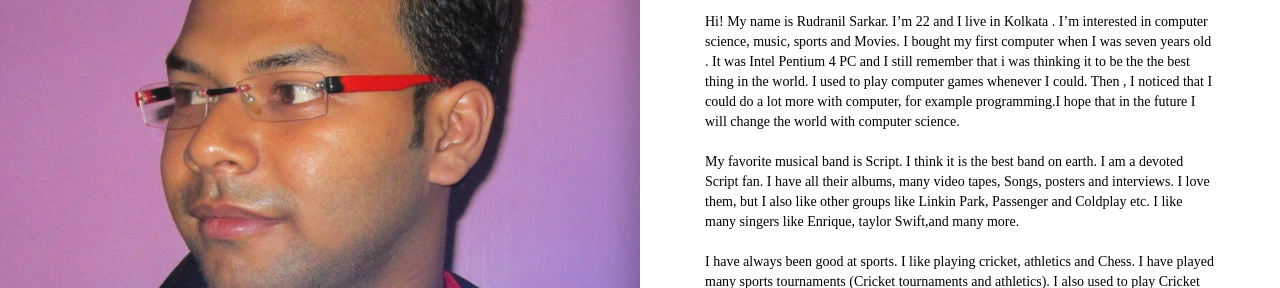
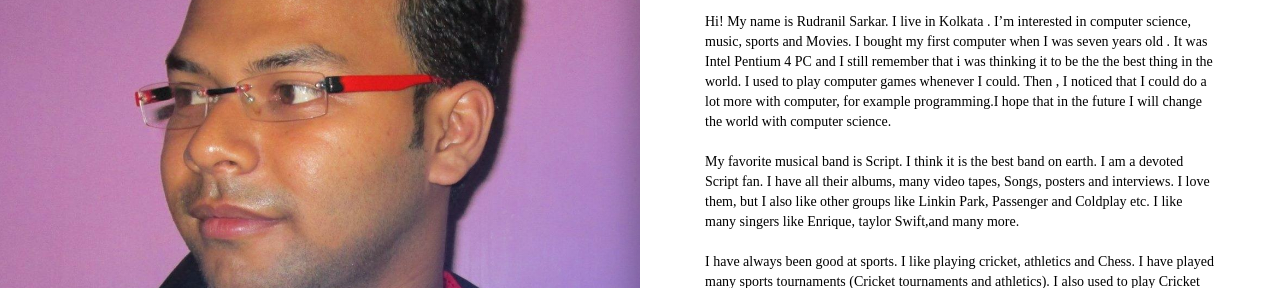
Before and after one commit to rudranil29/rudranil29.github.io, a plain HTML site: page autobiography/index.html in a window 1280 px wide. Shown: the part 154-442 px from the top of the page. Drawn offline with Linux system fonts and the light colour scheme.

Commit message:
Update index.html

```diff
--- a/autobiography/index.html
+++ b/autobiography/index.html
@@ -51,7 +51,7 @@
                 </div>
             </div>
             <div class="col-md-12">
-            <p>Hi! My name is Rudranil Sarkar. I’m 22 and I live in Kolkata . I’m interested in computer science, music, sports and Movies. I bought my first computer  when I was seven years old . It was Intel Pentium 4 PC and I still remember that i was thinking it to be the  the best thing in the world. I used to play computer games  whenever I could. Then , I noticed that I could do a lot more  with  computer, for example programming.I hope that in the future I will change the world with computer science.</p>
+            <p>Hi! My name is Rudranil Sarkar. I live in Kolkata . I’m interested in computer science, music, sports and Movies. I bought my first computer  when I was seven years old . It was Intel Pentium 4 PC and I still remember that i was thinking it to be the  the best thing in the world. I used to play computer games  whenever I could. Then , I noticed that I could do a lot more  with  computer, for example programming.I hope that in the future I will change the world with computer science.</p>
 
             <p> My favorite musical band is Script. I think it is the best band on earth. I am a devoted Script fan. I have all their albums, many video tapes, Songs, posters and interviews. I love them, but I also like other groups like Linkin Park, Passenger and Coldplay  etc. I like many singers like Enrique, taylor Swift,and many more.
             </p>
```
